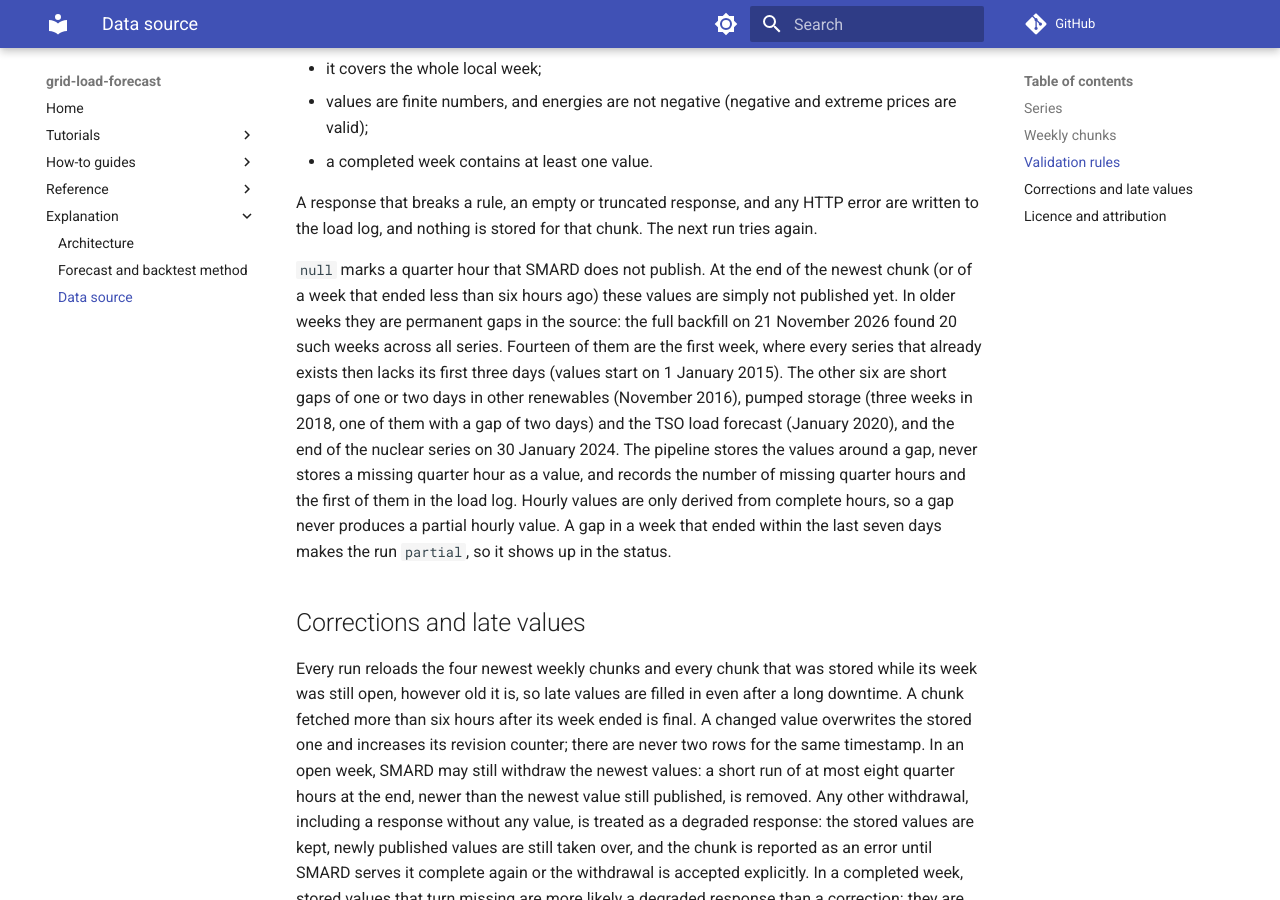
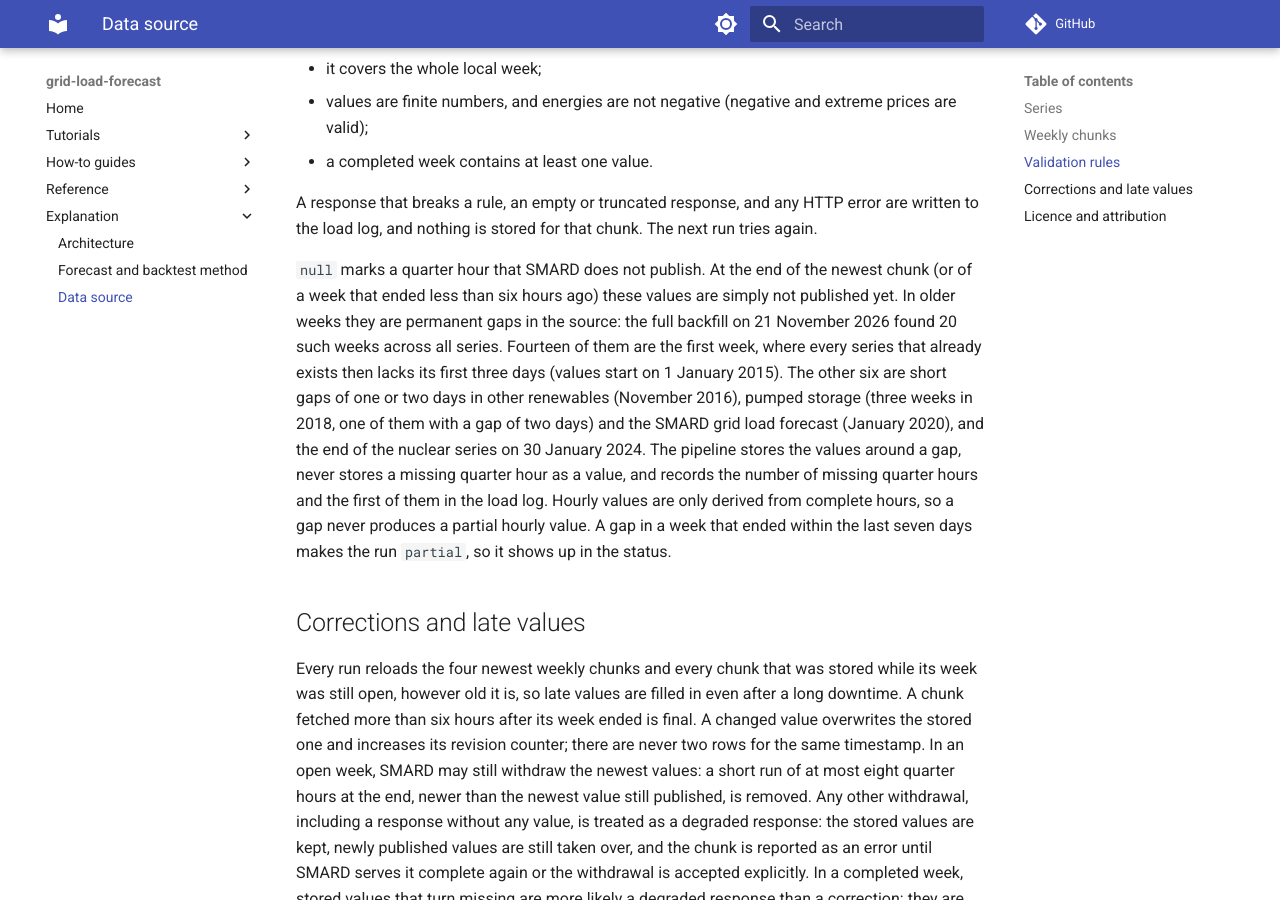
Before and after one commit to deka641/grid-load-forecast, an MkDocs documentation site: the page built from docs/explanation/data-source.md, in a window 1280 px wide and 900 px high, scrolled down 1059 px. Built offline with MkDocs 1.6.1 and Material for MkDocs 9.7.7, drawn with Linux system fonts in a browser that asks for light colours; comment, search, counter and statistics services are not loaded.

Commit message:
Name filter 411 the SMARD grid load forecast in the data source page
The page called the series the TSO load forecast. The documentation
does not establish who produces it, and every other page, the series
catalogue and the backtest report call it the grid load forecast that
SMARD publishes.

```diff
--- a/docs/explanation/data-source.md
+++ b/docs/explanation/data-source.md
@@ -24,7 +24,7 @@ A chunk is stored only if all of these hold:
 
 A response that breaks a rule, an empty or truncated response, and any HTTP error are written to the load log, and nothing is stored for that chunk. The next run tries again.
 
-`null` marks a quarter hour that SMARD does not publish. At the end of the newest chunk (or of a week that ended less than six hours ago) these values are simply not published yet. In older weeks they are permanent gaps in the source: the full backfill on 21 November 2026 found 20 such weeks across all series. Fourteen of them are the first week, where every series that already exists then lacks its first three days (values start on 1 January 2015). The other six are short gaps of one or two days in other renewables (November 2016), pumped storage (three weeks in 2018, one of them with a gap of two days) and the TSO load forecast (January 2020), and the end of the nuclear series on 30 January 2024. The pipeline stores the values around a gap, never stores a missing quarter hour as a value, and records the number of missing quarter hours and the first of them in the load log. Hourly values are only derived from complete hours, so a gap never produces a partial hourly value. A gap in a week that ended within the last seven days makes the run `partial`, so it shows up in the status.
+`null` marks a quarter hour that SMARD does not publish. At the end of the newest chunk (or of a week that ended less than six hours ago) these values are simply not published yet. In older weeks they are permanent gaps in the source: the full backfill on 21 November 2026 found 20 such weeks across all series. Fourteen of them are the first week, where every series that already exists then lacks its first three days (values start on 1 January 2015). The other six are short gaps of one or two days in other renewables (November 2016), pumped storage (three weeks in 2018, one of them with a gap of two days) and the SMARD grid load forecast (January 2020), and the end of the nuclear series on 30 January 2024. The pipeline stores the values around a gap, never stores a missing quarter hour as a value, and records the number of missing quarter hours and the first of them in the load log. Hourly values are only derived from complete hours, so a gap never produces a partial hourly value. A gap in a week that ended within the last seven days makes the run `partial`, so it shows up in the status.
 
 ## Corrections and late values
 
```
